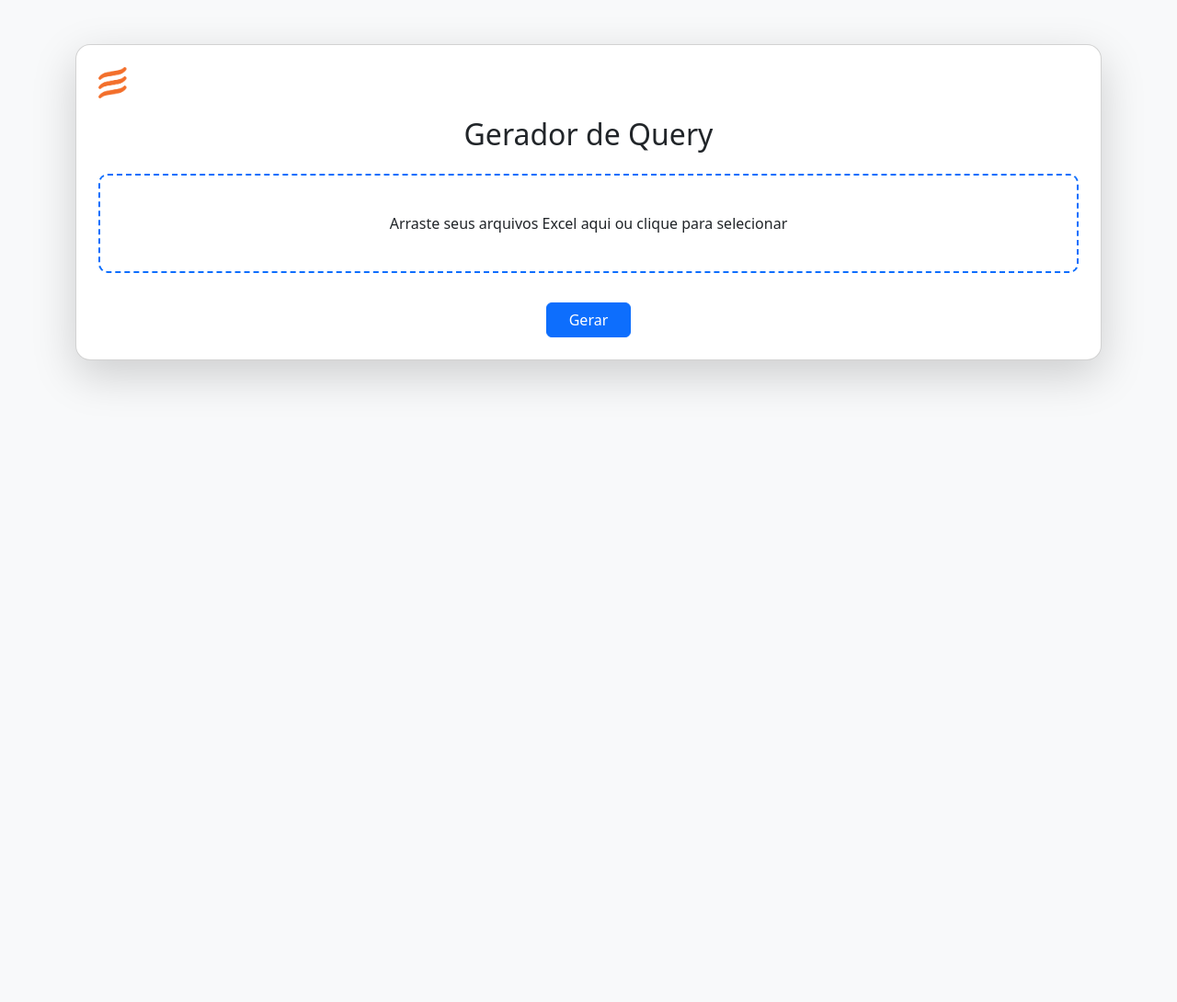
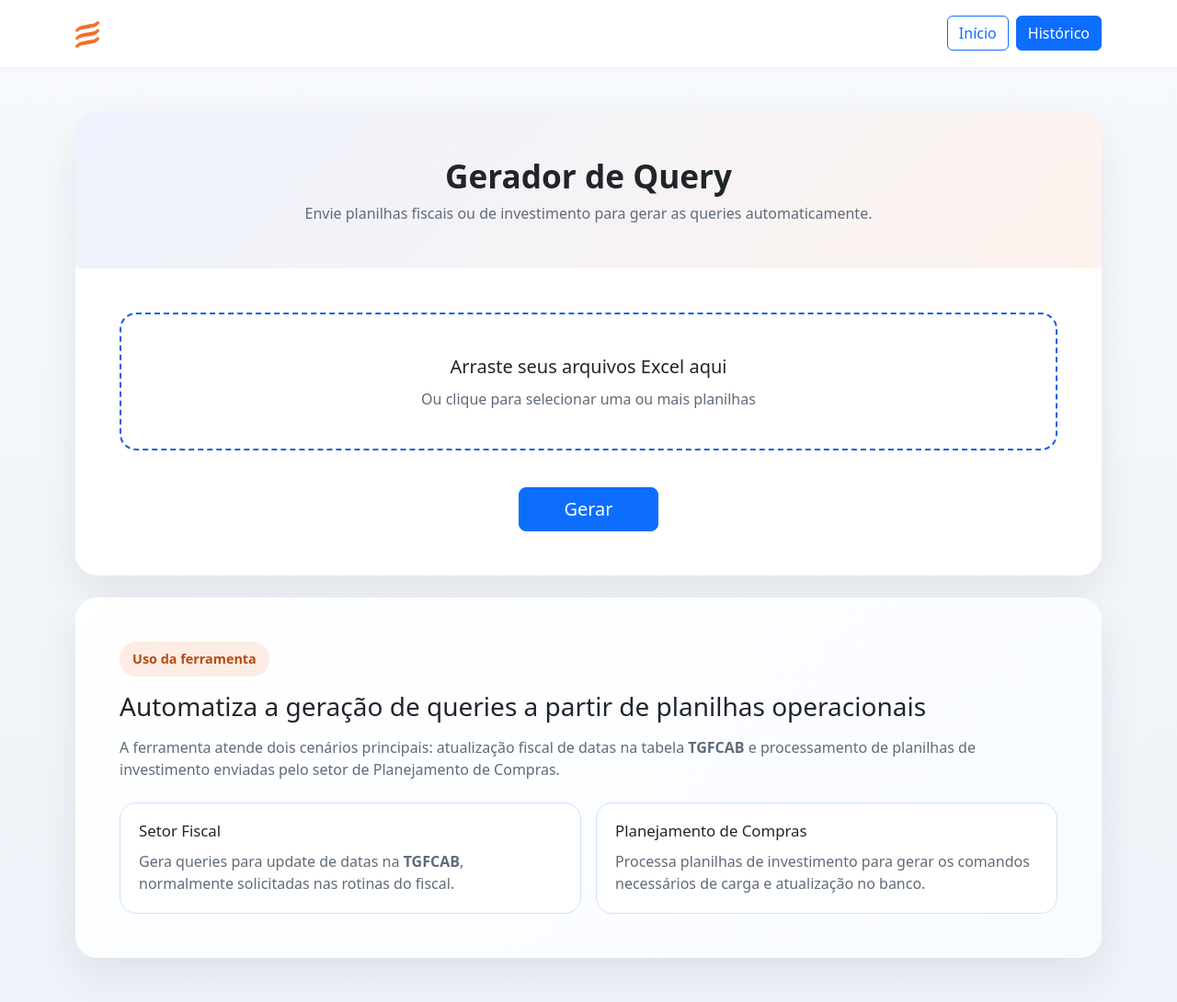
Before and after one commit to eliezermoraesss/query-excel-generator-flask-api, a Flask app: page / in a window 1280 px wide. Shown: the whole page at 92% size. Before the commit the page ends 421 px from the top, so only its background shows below. Run offline with Flask 3, Linux system fonts and the light colour scheme.

Commit message:
:lipstick: style: Atualizado index.html

```diff
--- a/templates/index.html
+++ b/templates/index.html
@@ -1,54 +1,191 @@
 <!DOCTYPE html>
 <html lang="pt-br">
+
 <head>
     <meta charset="UTF-8">
     <title>Gerador de Query</title>
     <link rel="icon" type="image/x-icon" href="{{ url_for('static', filename='M.ico') }}">
     <link href="https://cdn.jsdelivr.net/npm/bootstrap@5.3.3/dist/css/bootstrap.min.css" rel="stylesheet">
     <style>
+        :root {
+            --brand-primary: #145ee7;
+            --brand-secondary: #f36b21;
+            --brand-soft: #eef5ff;
+            --brand-border: #cfe0ff;
+            --brand-text: #1f2937;
+            --brand-muted: #5f6b7a;
+        }
+
+        body {
+            background: linear-gradient(180deg, #f7f9fc 0%, #eef3f9 100%);
+            color: var(--brand-text);
+        }
+
+        .topbar {
+            background: rgba(255, 255, 255, 0.9);
+            backdrop-filter: blur(10px);
+            border-bottom: 1px solid rgba(20, 94, 231, 0.08);
+        }
+
+        .logo {
+            max-width: 170px;
+        }
+
+        .hero-card,
+        .info-card {
+            border: 0;
+            border-radius: 24px;
+            box-shadow: 0 18px 45px rgba(15, 23, 42, 0.08);
+        }
+
+        .hero-card {
+            overflow: hidden;
+        }
+
+        .hero-header {
+            background: linear-gradient(135deg, rgba(20, 94, 231, 0.08), rgba(243, 107, 33, 0.08));
+        }
+
         .dropzone {
-            border: 2px dashed #0d6efd;
-            border-radius: 10px;
-            padding: 40px;
+            border: 2px dashed var(--brand-primary);
+            border-radius: 18px;
+            padding: 42px 24px;
             text-align: center;
             cursor: pointer;
-            transition: background-color 0.2s ease-in-out;
+            transition: transform 0.2s ease, background-color 0.2s ease, border-color 0.2s ease;
+            background: #fff;
         }
+
+        .dropzone:hover,
         .dropzone.dragover {
-            background-color: #e9f3ff;
+            background-color: var(--brand-soft);
+            border-color: var(--brand-secondary);
+            transform: translateY(-1px);
         }
-        .logo {
-            max-width: 200px;
-            margin-bottom: 20px;
+
+        .section-title {
+            font-size: 2.2rem;
+            font-weight: 700;
+        }
+
+        .section-text {
+            color: var(--brand-muted);
+        }
+
+        .file-list .list-group-item {
+            border-radius: 14px;
+            border-color: #e5edf8;
+        }
+
+        .info-card {
+            background: linear-gradient(135deg, #ffffff 0%, #f8fbff 100%);
+        }
+
+        .info-badge {
+            display: inline-flex;
+            align-items: center;
+            gap: 10px;
+            background: rgba(243, 107, 33, 0.12);
+            color: #b44c15;
+            border-radius: 999px;
+            padding: 8px 14px;
+            font-size: 0.9rem;
+            font-weight: 600;
+        }
+
+        .info-block {
+            border: 1px solid var(--brand-border);
+            background: #fff;
+            border-radius: 18px;
+            padding: 20px;
+            height: 100%;
+        }
+
+        .info-block h5 {
+            font-size: 1.05rem;
+            margin-bottom: 10px;
+        }
+
+        .info-block p {
+            margin-bottom: 0;
+            color: var(--brand-muted);
         }
     </style>
 </head>
-<body class="bg-light">
-    <div class="container py-5">
-        <div class="card shadow-lg p-4 rounded-4 text-center">
-            <!-- Logo -->
+
+<body>
+    <nav class="navbar navbar-expand-lg topbar">
+        <div class="container py-2">
+            <a class="navbar-brand fw-semibold" href="/">
                 <img src="/query/static/Logo-Negativo.png" alt="Logo Multfer" class="logo">
+            </a>
+            <div class="ms-auto d-flex gap-2">
+                <a href="https://cloud.multfer.com.br/query" class="btn btn-outline-primary">Início</a>
+                <a href="/historico" class="btn btn-primary">Histórico</a>
+            </div>
+        </div>
+    </nav>
 
-            <h2 class="mb-4">Gerador de Query</h2>
+    <main class="container py-5">
+        <div class="card hero-card mb-4">
+            <div class="hero-header p-4 p-md-5 text-center">
+                <h1 class="section-title mb-2">Gerador de Query</h1>
+                <p class="section-text mb-0">Envie planilhas fiscais ou de investimento para gerar as queries
+                    automaticamente.</p>
+            </div>
 
-            <form action="/upload" method="post" enctype="multipart/form-data" id="uploadForm">
-                <!-- Área de Drag & Drop -->
+            <div class="card-body p-4 p-md-5">
+                <form action="{{ url_for('upload') }}" method="post" enctype="multipart/form-data" id="uploadForm">
                     <div id="dropzone" class="dropzone mb-3">
-                    <p class="mb-0">Arraste seus arquivos Excel aqui ou clique para selecionar</p>
+                        <p class="fs-5 mb-2">Arraste seus arquivos Excel aqui</p>
+                        <p class="section-text mb-0">Ou clique para selecionar uma ou mais planilhas</p>
                         <input type="file" name="file" id="fileInput" multiple required hidden>
                     </div>
 
-                <ul id="fileList" class="list-group mb-3"></ul>
+                    <ul id="fileList" class="list-group file-list mb-4"></ul>
 
-                <button type="submit" class="btn btn-primary px-4">Gerar</button>
+                    <div class="text-center">
+                        <button type="submit" class="btn btn-primary btn-lg px-5">Gerar</button>
+                    </div>
                 </form>
             </div>
         </div>
+
+        <div class="card info-card">
+            <div class="card-body p-4 p-md-5">
+                <div class="info-badge mb-3">Uso da ferramenta</div>
+                <h2 class="h3 mb-3">Automatiza a geração de queries a partir de planilhas operacionais</h2>
+                <p class="section-text mb-4">
+                    A ferramenta atende dois cenários principais: atualização fiscal de datas na tabela
+                    <strong>TGFCAB</strong>
+                    e processamento de planilhas de investimento enviadas pelo setor de Planejamento de Compras.
+                </p>
+
+                <div class="row g-3">
+                    <div class="col-md-6">
+                        <div class="info-block">
+                            <h5>Setor Fiscal</h5>
+                            <p>Gera queries para update de datas na <strong>TGFCAB</strong>, normalmente solicitadas nas
+                                rotinas do fiscal.</p>
+                        </div>
+                    </div>
+                    <div class="col-md-6">
+                        <div class="info-block">
+                            <h5>Planejamento de Compras</h5>
+                            <p>Processa planilhas de investimento para gerar os comandos necessários de carga e
+                                atualização no banco.</p>
+                        </div>
+                    </div>
+                </div>
+            </div>
+        </div>
+    </main>
 
     <script>
         const dropzone = document.getElementById("dropzone");
         const fileInput = document.getElementById("fileInput");
         const fileList = document.getElementById("fileList");
+        const selectedFiles = new DataTransfer();
 
         dropzone.addEventListener("click", () => fileInput.click());
 
@@ -64,16 +201,49 @@
         dropzone.addEventListener("drop", (e) => {
             e.preventDefault();
             dropzone.classList.remove("dragover");
-            fileInput.files = e.dataTransfer.files;
-            updateFileList();
+            addFiles(e.dataTransfer.files);
         });
 
-        fileInput.addEventListener("change", updateFileList);
+        fileInput.addEventListener("change", (e) => {
+            addFiles(e.target.files);
+        });
+
+        function addFiles(files) {
+            for (const file of files) {
+                const alreadyAdded = Array.from(selectedFiles.files).some(
+                    (existing) =>
+                        existing.name === file.name &&
+                        existing.size === file.size &&
+                        existing.lastModified === file.lastModified
+                );
+
+                if (!alreadyAdded) {
+                    selectedFiles.items.add(file);
+                }
+            }
+
+            fileInput.files = selectedFiles.files;
+            updateFileList();
+        }
 
         function updateFileList() {
             fileList.innerHTML = "";
+
             for (const file of fileInput.files) {
                 const li = document.createElement("li");
+                li.className = "list-group-item d-flex justify-content-between align-items-center";
+                li.textContent = file.name;
+
+                const badge = document.createElement("span");
+                badge.className = "badge text-bg-light";
+                badge.textContent = `${(file.size / 1024).toFixed(1)} KB`;
+                li.appendChild(badge);
+
+
+                li.className = "list-group-item";
+                li.textContent = file.name;
+                li.className = "list-group-item";
+                li.textContent = file.name;
                 li.className = "list-group-item";
                 li.textContent = file.name;
                 fileList.appendChild(li);
@@ -81,4 +251,5 @@
         }
     </script>
 </body>
+
 </html>
```
Lines whose indentation alone changed are shown as unchanged.
